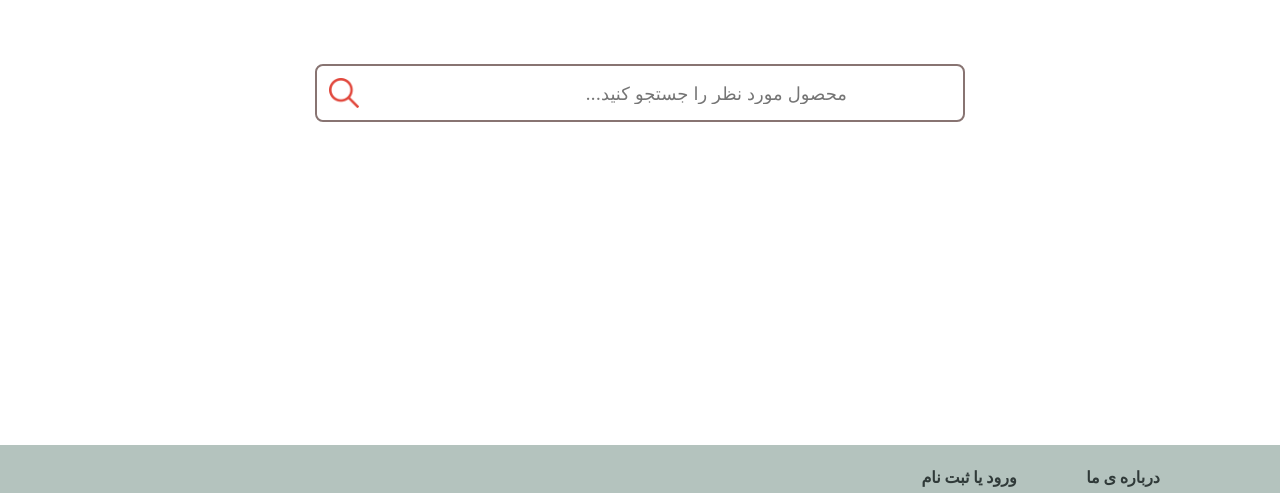
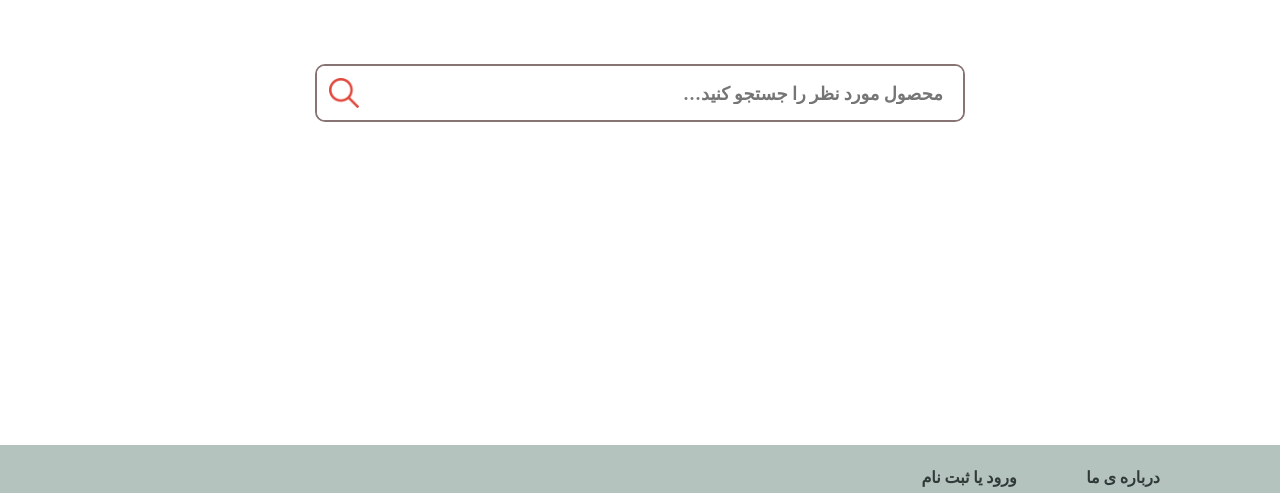
Before and after one commit to sadeghhosseiny/ghaymatnama, a plain HTML site: page index.html in a window 1280 px wide. Shown: the part 307-800 px from the top of the page. Drawn offline with nearby package versions, Linux system fonts and the light colour scheme.

Commit message:
fix something else

```diff
--- a/index.html
+++ b/index.html
@@ -10,15 +10,17 @@
 
 
 <body>
+    <!-- <div class="search-box"> -->
         <form class="search-form" method="get" action="/search/">
             <!-- <div class="wrapper"> -->
             <div class="search-btn">
                 <img src="search.png" alt="search-icon" style="color: #e0493e" width="30px" height="30px">
             </div>
-        <input type="text" class="input" placeholder="...محصول مورد نظر را جستجو کنید">
+            <input type="text" class="inp" placeholder="...محصول مورد نظر را جستجو کنید">
             <!-- </div> -->
         </form>
-    <img class="ri" src="logo-gheimatnama.png" alt="logo-gheimatnama" >
+    <!-- </div> -->
+    <img class="ri" src="logo-gheimatnama.png" alt="logo-gheimatnama">
     <div class="container-down">
         <!-- <div class="line"> -->
         <!-- <div class="titles"> -->
--- a/main.css
+++ b/main.css
@@ -4,6 +4,18 @@
     outline: none;
     box-sizing: border-box;
 }
+
+/*.search-box {
+    position: absolute;
+    border: 3px solid orange;
+    top: 50%;
+    left: 50%;
+    transform: translate(-50%, -50%);
+    max-width: 850px;
+    width: 100%;
+    padding: 29px;
+
+}*/
 
 .search-form {
     position: absolute;
@@ -13,9 +25,23 @@
     max-width: 650;
     width: 100%;
     padding: 0px;
-    border-radius: 8px;
+    border-radius: 10px;
     border: 2px solid #887472;
+    margin: 0;
 }
+
+.inp[type="text"]:focus{
+    border: 2px solid #e0493e;
+    -webkit-transition: 0.5s;
+    transition: 0.5s;
+    outline: none;
+}
+
+/*input:not([type="button"]):not([type="submit"]):not([type="reset"]):focus, select:focus
+{
+    border:2px solid red;
+    outline:none;
+}*/
 
 /* .wrapper {
     position: absolute;
@@ -29,19 +55,20 @@
     border-radius: 8px;
 } */
 
-.search-form .input {
+.search-form .inp{
     display: inline-block;
     border: none;
-    max-width: 530px;
+    max-width: 650px;
+    /* border: 2px solid blue; */
     width: 100%;
-    height: 100%;
-    margin-left: 0px;
     height: 54px;
-    padding: 0px;
+    padding-right: 20px;
+    padding-left: 45px;
     border-radius: 8px;
     text-align: right;
     font-size: 18px;
-    /* font-weight: bold; */
+    display: flex;
+    font-weight: bold;
 }
 
 .search-form .search-btn {
@@ -55,6 +82,12 @@
     margin-top: 0px;
     cursor: pointer;
     /* z-index: -1;    */
+}
+
+@media screen and (max-width:650px){
+    .search-form{
+        width: 90%;
+    }
 }
 
 img.ri {
@@ -76,6 +109,7 @@ img.ri {
 .container-down {
     position: absolute;
     top: 94%;
+    left: 0%;
     /* left: 60%; */
     text-align: right;
     background:rgb(180, 195, 190);
```
Lines whose indentation alone changed are shown as unchanged.
